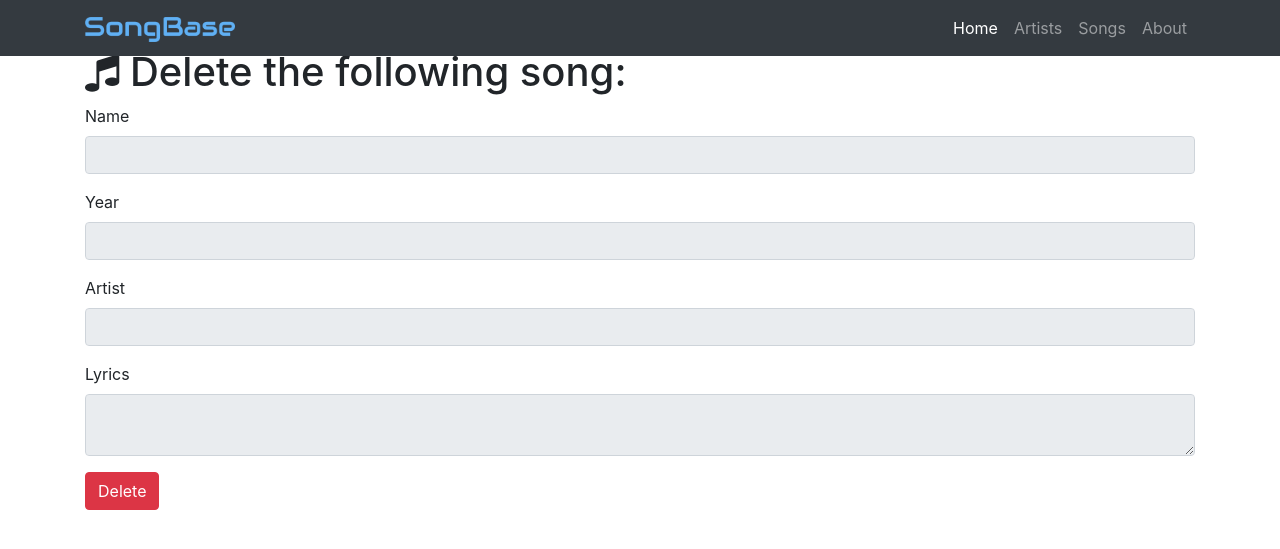
After one commit to harrywang/songbase, a Flask app: template templates/song-delete.html in a window 1280 px wide. The commit adds this page. Shown: the top 549 px of the page. Run offline with Flask 2, Linux system fonts and the light colour scheme; the template is opened without the code that fills it, so the values that code supplies are empty; some libraries are stand-ins or nearby versions.

Commit message:
added song delete

```diff
--- a/songbase.py
+++ b/songbase.py
@@ -1,5 +1,5 @@
 import os
-from flask import Flask, session, render_template, request, flash, redirect, url_for, abort, jsonify
+from flask import Flask, session, render_template, request, flash, redirect, url_for
 from flask_sqlalchemy import SQLAlchemy
 
 app = Flask(__name__)
@@ -72,17 +72,6 @@ def edit_artist(id):
         return redirect(url_for('show_all_artists'))
 
 
-# api for deleting artists, you can use curl to try the api:
-# curl -X "Delete" http://127.0.0.1:5000/api/artists/1
-@app.route('/api/artists/<int:id>', methods=['DELETE'])
-def delete_artist(id):
-    artist = Artist.query.get_or_404(id)
-    db.session.delete(artist)
-    db.session.commit()
-    # api normally return a json
-    return jsonify({'artist': artist.name})
-
-
 # song-all.html adds song id to the edit button using a hidden input
 @app.route('/songs')
 def show_all_songs():
@@ -129,15 +118,18 @@ def edit_song(id):
         return redirect(url_for('show_all_songs'))
 
 
-# api for deleting songs, you can use curl to try the api:
-# curl -X "Delete" http://127.0.0.1:5000/api/songs/1
-@app.route('/api/songs/<int:id>', methods=['DELETE'])
+@app.route('/song/delete/<int:id>', methods=['GET', 'POST'])
 def delete_song(id):
-    song = Song.query.get_or_404(id)
-    db.session.delete(song)
-    db.session.commit()
-    # api normally return a json
-    return jsonify({'song': song.name})
+    song = Song.query.filter_by(id=id).first()
+    artists = Artist.query.all()
+    if request.method == 'GET':
+        return render_template('song-delete.html', song=song, artists=artists)
+    if request.method == 'POST':
+        # use the id to delete the song
+        # song.query.filter_by(id=id).delete()
+        db.session.delete(song)
+        db.session.commit()
+        return redirect(url_for('show_all_songs'))
 
 
 @app.route('/about')
--- a/templates/song-all.html
+++ b/templates/song-all.html
@@ -55,6 +55,7 @@
               </td>
               <td>
                 <a href="/song/edit/{{song.id}}" class="btn btn-success" role="button" aria-disabled="true">Edit</a>
+                <a href="/song/delete/{{song.id}}" class="btn btn-danger" role="button" aria-disabled="true">Delete</a>
               </td>
           </tr>
 
--- /dev/null
+++ b/templates/song-delete.html
@@ -0,0 +1,41 @@
+{% extends "home-base.html"%}
+{% block title %}Delete Song{% endblock %}
+{% block page_content%}
+
+  <!-- Page Content -->
+  <div class="container">
+    <h1 class="mt-5"><i class="fa fa-music" aria-hidden="true"></i> Delete the following song:</h1>
+    <form action="/song/delete/{{song.id}}" method="post">
+      <div class="form-group">
+        <label>Name</label>
+        <input class="form-control" type="text" name="name" value="{{song.name}}" required="true" readonly="true">
+      </div>
+      <div class="form-group">
+        <label>Year</label>
+        <input class="form-control" type="text" name="year" value="{{song.year}}" readonly="true">
+      </div>
+      <div class="form-group">
+        <label>Artist</label>
+        <input class="form-control" type="text" name="artist" value="{{song.artist.name}}" readonly="true">
+      </div>
+      <div class="form-group">
+        <label>Lyrics</label>
+        <textarea class="form-control" name="lyrics" required="true" readonly="true">{{song.lyrics}}</textarea>
+      </div>
+      <button type="submit" class="btn btn-danger" id="delete_btn">Delete</button>
+    </form>
+  </div>
+
+{% endblock%}
+{% block scripts%}
+  {{super()}}
+  <script>
+  $(document).ready(function () {
+    $('#delete_btn').click(function () {
+      if (! confirm('Are you sure?')) {
+        return false;
+      }
+    })
+  });
+  </script>
+{% endblock%}
```
